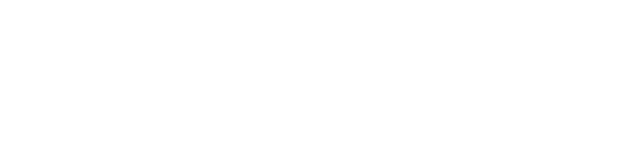
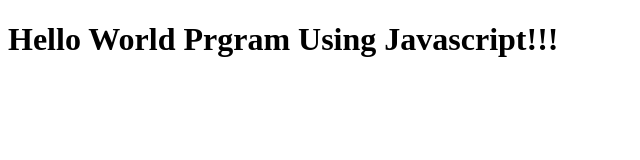
Before and after one commit to chandrajha/reactJS, a plain HTML site: page index.html in a window 1280 px wide. Shown: the whole page, without its empty margins (0-640 px from the left). Drawn offline with Linux system fonts and the light colour scheme.

Commit message:
Hello World Prgram Using Javascript!

```diff
--- a/index.html
+++ b/index.html
@@ -1,13 +1,22 @@
 <!DOCTYPE html>
 <html lang="en">
+
 <head>
     <meta charset="UTF-8">
     <meta name="viewport" content="width=device-width, initial-scale=1.0">
     <title>Namaste React</title>
 </head>
+
 <body>
     <div id="root">
-        <!-- <h1>Hello World!</h1> -->
+        <!-- <h1>Hello World!</h1>         -->
     </div>
+    <script>
+        const heading = document.createElement('h1');
+        heading.innerHTML = "Hello World Prgram Using Javascript!!!";
+        const root = document.getElementById('root');
+        root.appendChild(heading);
+    </script>
 </body>
+
 </html>
```
